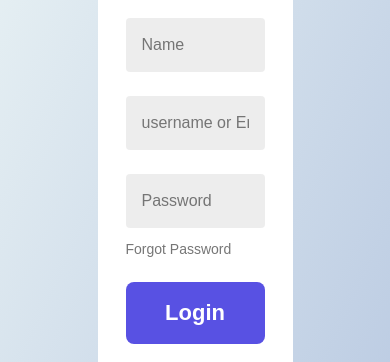
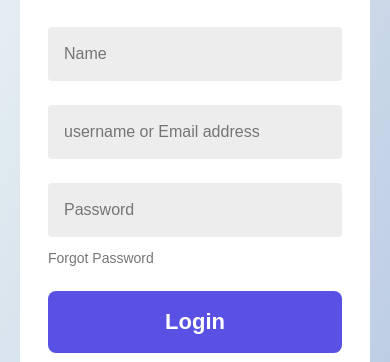
Before and after one commit to riteshK8055/login-signup-form, a plain HTML site: page index.html in a window 390 px wide. Shown: the part 211-573 px from the top of the page. Drawn offline with Linux system fonts and the light colour scheme.

Commit message:
css modified to add responsiveness

```diff
--- a/styles.css
+++ b/styles.css
@@ -106,3 +106,10 @@ i{
     text-decoration: underline 2px;
     text-underline-offset: 3.5px;
 }
+
+/* CSS to achieve responsiveness */
+ @media screen and (max-width:700px) {
+    .form-box{
+        width: 100%;
+    }
+}
```
